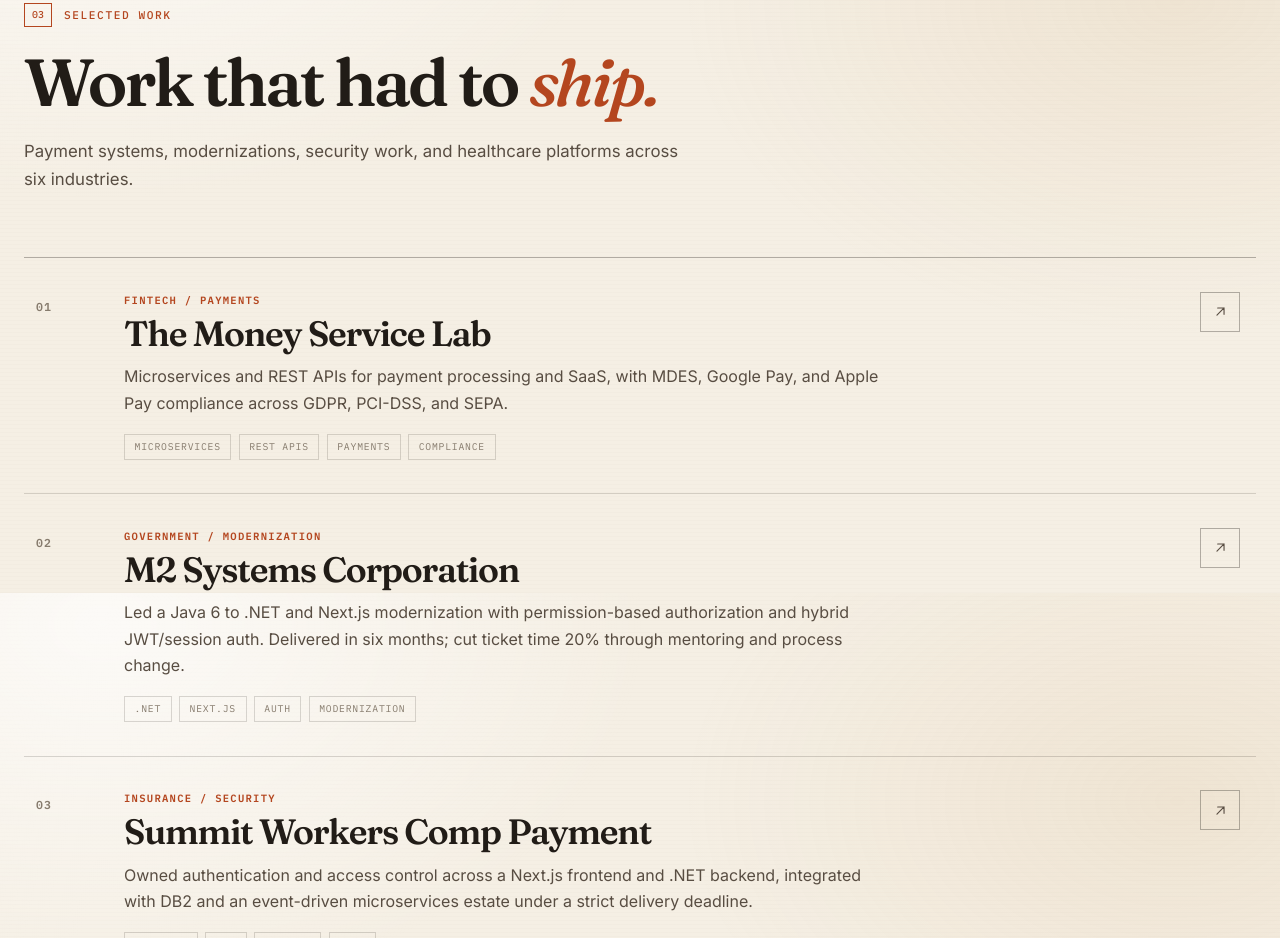
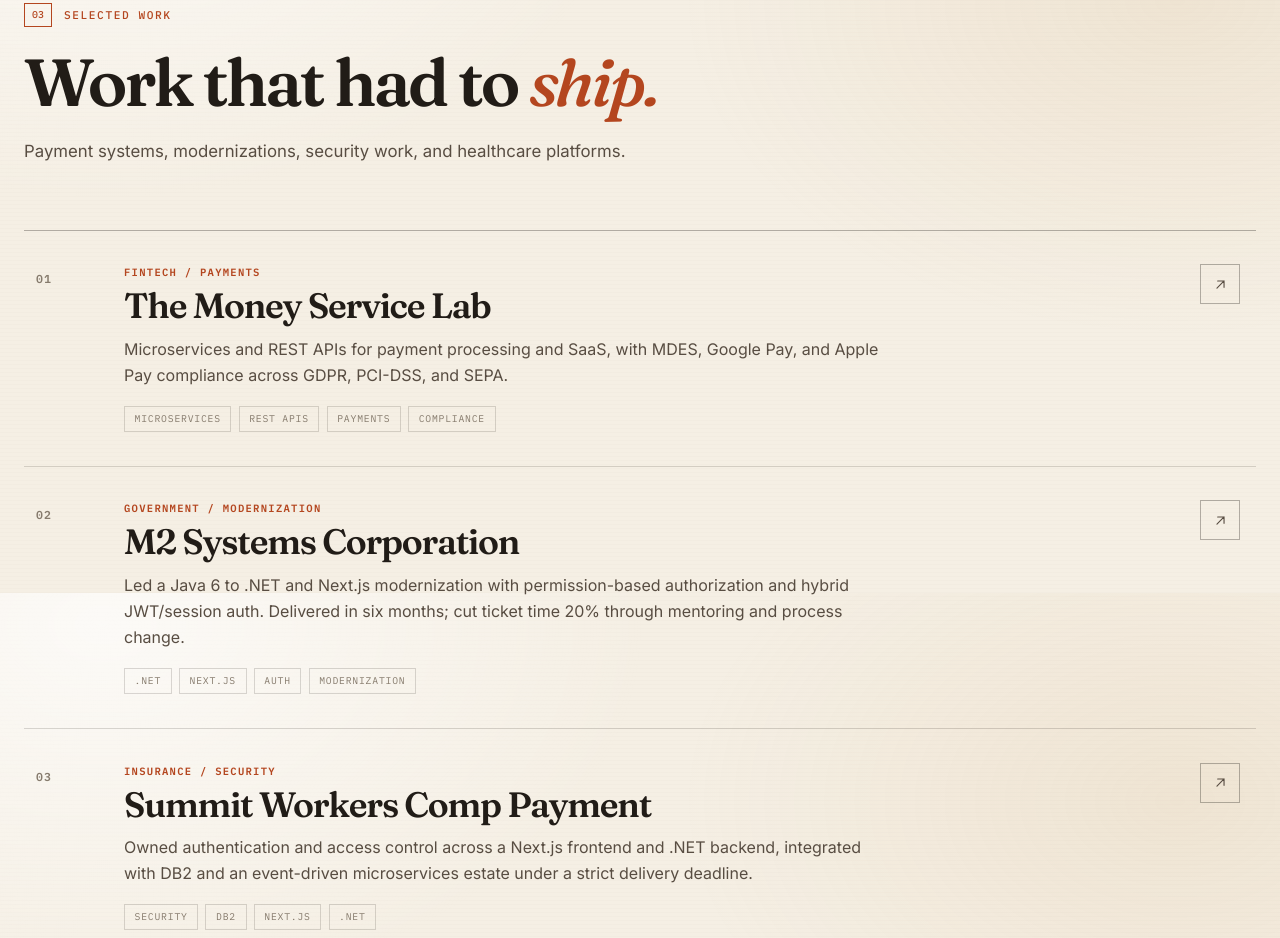
Before and after one commit to emt2dev/emt2dev.github.io, a plain HTML site: page index.html in a window 1280 px wide. Shown: the part 4207-5145 px from the top of the page. Drawn offline with Linux system fonts and the light colour scheme; files whose address does not match are found by name.

Commit message:
updated work

```diff
--- a/index.html
+++ b/index.html
@@ -256,7 +256,7 @@
           <p class="kicker"><span class="kicker-index">03</span> Selected work</p>
           <h2>Work that had to <em>ship.</em></h2>
           <p class="section-lede">
-            Payment systems, modernizations, security work, and healthcare platforms across six industries.
+            Payment systems, modernizations, security work, and healthcare platforms.
           </p>
         </div>
 
```
